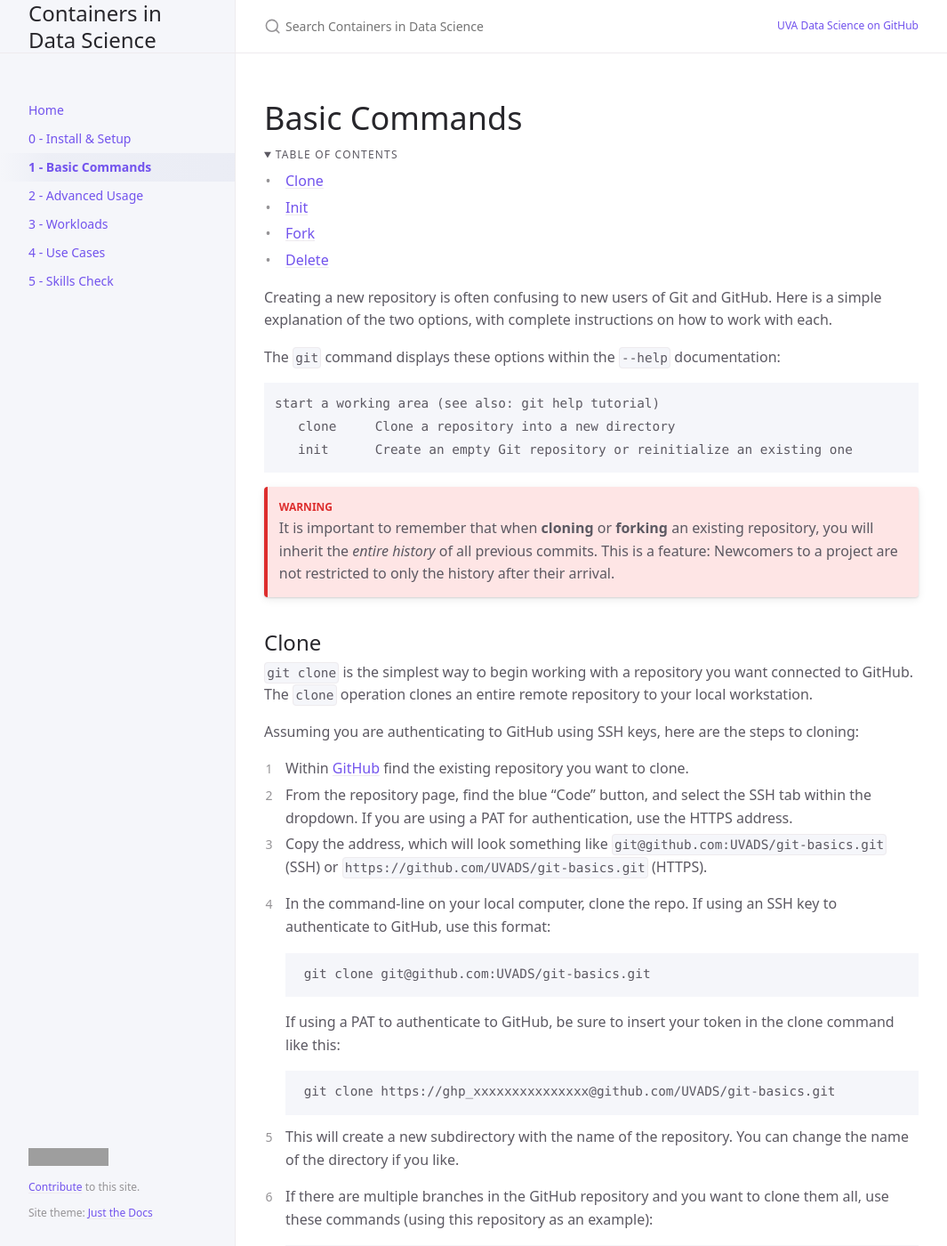
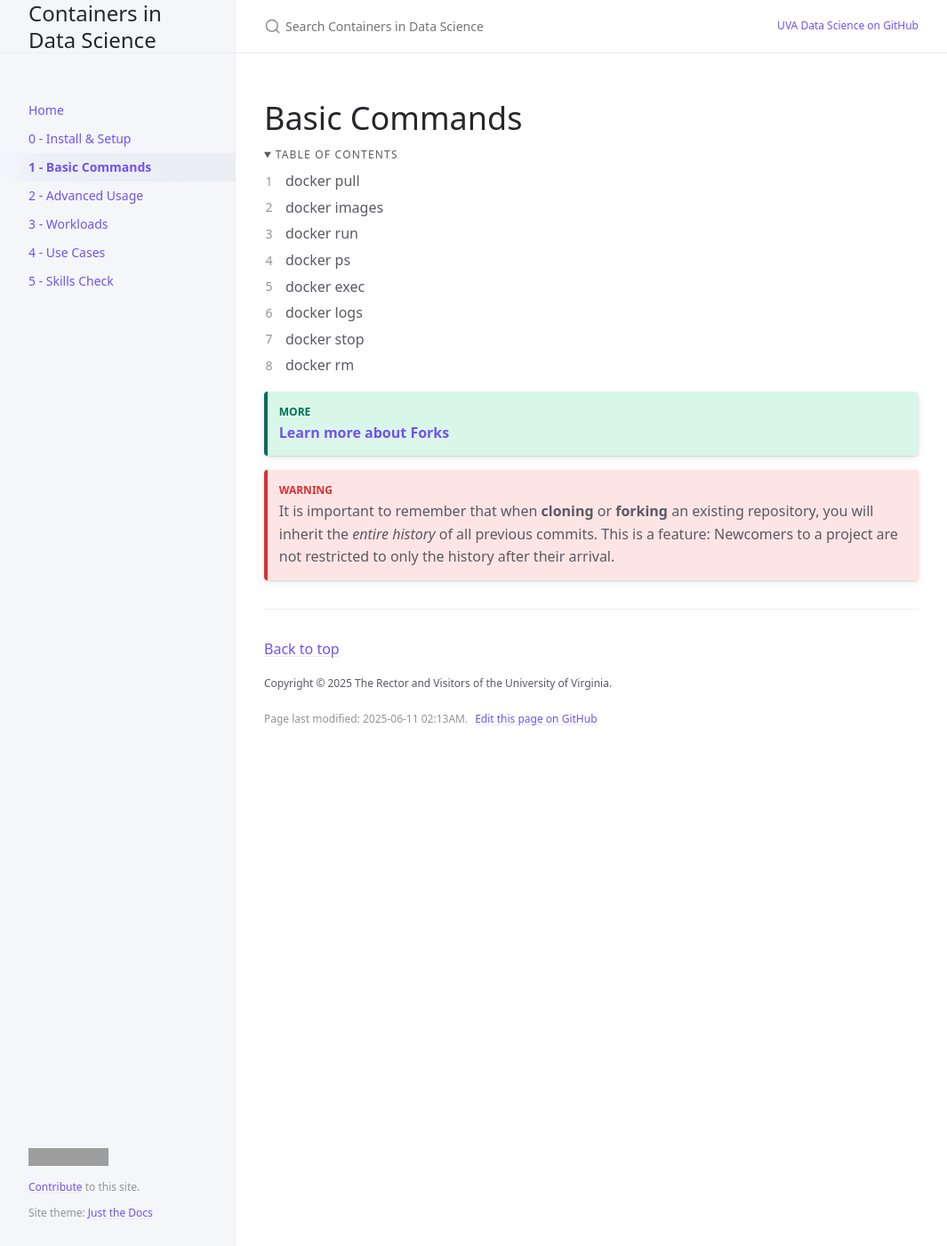
Before and after one commit to UVADS/container-basics, a Jekyll site: the page built from docs/basic-commands.md, in a window 1280 px wide and 1400 px high. Shown: the whole window at 89% size, without its empty margins (107-1172 px from the left). Built offline with Jekyll 4.4.1, drawn with Linux system fonts in a browser that asks for light colours; cached includes are drawn as plain includes; some of the changed text lies outside the part shown; grey boxes are pictures that could not be loaded.

Commit message:
More updates

````diff
--- a/docs/basic-commands.md
+++ b/docs/basic-commands.md
@@ -3,7 +3,7 @@ layout: default
 title: 1 - Basic Commands
 nav_order: 3
 toc: true
-last_modified_date: "2025-04-24 02:13AM"
+last_modified_date: "2025-06-11 02:13AM"
 ---
 
 # Basic Commands
@@ -18,111 +18,17 @@ last_modified_date: "2025-04-24 02:13AM"
 {:toc}
 </details>
 
-Creating a new repository is often confusing to new users of Git and GitHub. Here is a simple explanation of the two options, with complete instructions on how to work with each.
-
-The `git` command displays these options within the `--help` documentation:
-
-```
-start a working area (see also: git help tutorial)
-   clone     Clone a repository into a new directory
-   init      Create an empty Git repository or reinitialize an existing one
-```
-
-{: .warning :}
-It is important to remember that when **cloning** or **forking** an existing repository, you will inherit the _entire history_ of all previous commits. This is a feature: Newcomers to a project are not restricted to only the history after their arrival.
-
-
-## Clone
-
-`git clone` is the simplest way to begin working with a repository you want connected to GitHub. The `clone` operation clones an entire remote repository to your local workstation.
-
-Assuming you are authenticating to GitHub using SSH keys, here are the steps to cloning:
-
-1. Within [GitHub](https://github.com/) find the existing repository you want to clone.
-2. From the repository page, find the blue "Code" button, and select the SSH tab within the dropdown. If you are using a PAT for authentication, use the HTTPS address.
-3. Copy the address, which will look something like `git@github.com:UVADS/git-basics.git` (SSH) or `https://github.com/UVADS/git-basics.git` (HTTPS).
-4. In the command-line on your local computer, clone the repo. If using an SSH key to authenticate to GitHub, use this format:
-
-    ```
-    git clone git@github.com:UVADS/git-basics.git
-    ```
-
-    If using a PAT to authenticate to GitHub, be sure to insert your token in the clone command like this:
-
-    ```
-    git clone https://ghp_xxxxxxxxxxxxxxx@github.com/UVADS/git-basics.git
-    ```
-
-5. This will create a new subdirectory with the name of the repository. You can change the name of the directory if you like.
-6. If there are multiple branches in the GitHub repository and you want to clone them all, use these commands (using this repository as an example):
-
-    ```
-    # Using SSH
-    git clone git@github.com:UVADS/git-basics.git
-    cd git-basics/
-    git fetch --all
-    for branch in `git branch -r | grep -v HEAD`; do
-      git checkout -b $branch $branch
-    done
-    ```
-
-    ```
-    # Using a PAT
-    git clone https://ghp_xxxxxxxxxxxxxxx@github.com/UVADS/git-basics.git
-    cd git-basics/
-    git fetch --all
-    for branch in `git branch -r | grep -v HEAD`; do
-      git checkout -b $branch $branch
-    done
-    ```
-
-7. Note that if you create a new, empty repository within GitHub, it is helpful to tick the box to include a `README.md` file by default. This ensures that a default branch (named `main`) will be created for you.
-
-
-## Init
-
-Git repositories can also be created locally and connected with GitHub after creation. (In fact, there are some cases where a local git repository is used for source control but never connected to an external hub.)
-
-To initialize a local `git` repository and then connect it with GitHub:
-
-1. Create a directory for your new project and `cd` into it.
-2. Issue the `git init` command to initialize the repository.
-3. Then add a file and commit it
-4. Create a default branch.
-
-    ```
-    mkdir project1
-    echo "# foo" >> README.md
-    git init
-    git add README.md
-    git commit -m "first commit"
-    git branch -M main
-    ```
-
-4. Next, create an empty repository in GitHub. Do not add a README.md file in that process (leave that unchecked). You will see prompts for how to:
-    - Create a new repository from the command line
-    - Push an existing repository from the command line (the path followed below)
-    - Import code from another repository
-5. Copy the SSH URL to your new repository, which will look something like `git@github.com:<account>/<repo>.git`
-6. Finally, add the remote origin and push your repo using that URL:
-
-    ```
-    git remote add origin git@github.com:<account>/<repo>.git
-    git push -u origin main
-    ```
-
-## Fork
-
-A fork is a copy of someone else’s repository. This is usually because you do not have access to push changes to the repository, or because the organization that controls it requires all changes come through forks and pull requests.
-
-When you fork a repository, a complete copy is made in your own account (or Organization) in GitHub. This gives you complete control to clone and work with the code freely. You own the forked copy, so you can make additions, new functionality, and commit+push to your own fork.
+1. docker pull
+2. docker images
+3. docker run
+4. docker ps
+5. docker exec
+6. docker logs
+7. docker stop
+8. docker rm
 
 {: .success :}
 [**Learn more about Forks**](../forks-branches/)
 
-## Delete
-
-To delete a repository you have both in GitHub and on your local computer, do the following:
-
-1. Locally, `cd ../` to the parent directory above your project directory, and `rm -Rf <project-name>` to delete the entire folder. You can also use the MacOS Finder or Windows Explorer to select and delete this folder.
-2. In GitHub, within the repository page itself, click the "Settings" tab, and scroll to the bottom. There you will find a "Delete this repository" button.
+{: .warning :}
+It is important to remember that when **cloning** or **forking** an existing repository, you will inherit the _entire history_ of all previous commits. This is a feature: Newcomers to a project are not restricted to only the history after their arrival.
````
Also changed, not shown: docs/use-cases.md (+0 -4 lines).
